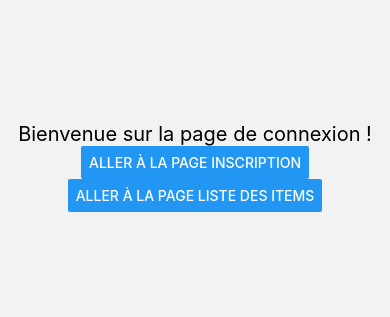
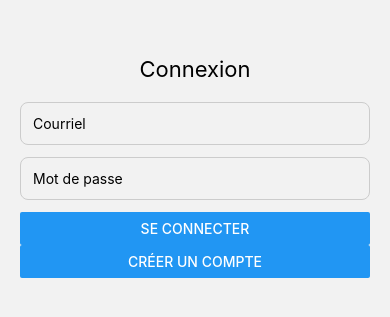
Before and after one commit to Mxzah/Projet-Application-Mobile, a React Native app in the folder code/: screen /Connexion in a window 390 px wide. Shown: the part 255-572 px from the top of the page. Built offline with nearby package versions, Linux system fonts and the light colour scheme.

Commit message:
Filtre les annonces par programmes et cours

```diff
--- a/code/App.js
+++ b/code/App.js
@@ -3,7 +3,7 @@ import { createNativeStackNavigator } from '@react-navigation/native-stack';
 import { SafeAreaProvider } from 'react-native-safe-area-context';
 import LoginScreen from './screens/auth/LoginScreen';
 import SignUpScreen from './screens/auth/SignUpScreen';
-import ListItemsScreen from './screens/items/ListItemsScreen';
+import ListAnnoncesScreen from './screens/items/ListAnnoncesScreen';
 import PlaceholderVendre from './screens/items/PlaceholderVendre';
 import PlaceholderProgrammes from './screens/items/PlaceholderProgrammes';
 import ProgrammeCoursScreen from './screens/items/ProgrammeCoursScreen';
@@ -24,8 +24,8 @@ export default function App() {
             component={SignUpScreen}
           />
           <Stack.Screen
-            name="ListeItems"
-            component={ListItemsScreen}
+            name="ListAnnonces"
+            component={ListAnnoncesScreen}
           />
           <Stack.Screen
             name="Vendre"
--- a/code/screens/auth/LoginScreen.js
+++ b/code/screens/auth/LoginScreen.js
@@ -1,17 +1,81 @@
-import { View, Text, Button } from 'react-native';
+import React, { useState } from "react";
+import { View, Text, TextInput, Button, Alert, ActivityIndicator } from "react-native";
+import authService from "../../services/Auth";
 
 export default function LoginScreen({ navigation }) {
+  const [courriel, setCourriel] = useState("");
+  const [motDePasse, setMotDePasse] = useState("");
+  const [loading, setLoading] = useState(false);
+
+  const handleLogin = async () => {
+    if (!courriel || !motDePasse) {
+      Alert.alert("Erreur", "Entre ton courriel et ton mot de passe.");
+      return;
+    }
+
+    try {
+      setLoading(true);
+
+      const success = await authService.logIn({
+        courriel,
+        mot_de_passe: motDePasse
+      });
+
+      setLoading(false);
+
+      if (success) {
+        console.log("success");
+        navigation.navigate("ListAnnonces");
+      } else {
+        Alert.alert("Erreur", "Courriel ou mot de passe incorrect.");
+      }
+    } catch (e) {
+      console.error(e);
+      setLoading(false);
+      Alert.alert("Erreur", "Impossible de se connecter.");
+    }
+  };
+
   return (
-    <View style={{ flex: 1, alignItems: 'center', justifyContent: 'center' }}>
-      <Text style={{ fontSize: 20 }}>Bienvenue sur la page de connexion !</Text>
-      <Button
-        title="Aller à la page Inscription"
-        onPress={() => navigation.navigate('Inscription')}
+    <View style={{ flex: 1, justifyContent: "center", padding: 20 }}>
+      <Text style={{ fontSize: 22, textAlign: "center", marginBottom: 20 }}>
+        Connexion
+      </Text>
+
+      <TextInput
+        placeholder="Courriel"
+        value={courriel}
+        onChangeText={setCourriel}
+        autoCapitalize="none"
+        keyboardType="email-address"
+        style={inputStyle}
       />
-      <Button
-        title="Aller à la page Liste des Items"
-        onPress={() => navigation.navigate('ListeItems')}
+
+      <TextInput
+        placeholder="Mot de passe"
+        value={motDePasse}
+        onChangeText={setMotDePasse}
+        secureTextEntry
+        style={inputStyle}
       />
+
+      {loading ? (
+        <ActivityIndicator size="large" />
+      ) : (
+        <Button title="Se connecter" onPress={handleLogin} />
+      )}
+      <Button title="Créer un compte" onPress={() => navigation.navigate('Inscription')} />
     </View>
+
+
   );
 }
+
+const inputStyle = {
+  width: "100%",
+  borderWidth: 1,
+  borderColor: "#ccc",
+  borderRadius: 8,
+  padding: 12,
+  marginBottom: 12,
+};
--- a/code/screens/auth/SignUpScreen.js
+++ b/code/screens/auth/SignUpScreen.js
@@ -1,10 +1,110 @@
-import { View, Text, Button } from 'react-native';
+import React, { useState } from 'react';
+import { View, Text, Button, TextInput, ActivityIndicator, Alert } from 'react-native';
+import authService from '../../services/Auth';
 
 export default function SignUpScreen({ navigation }) {
+  const [nom, setNom] = useState('');
+  const [prenom, setPrenom] = useState('');
+  const [courriel, setCourriel] = useState('');
+  const [motDePasse, setMotDePasse] = useState('');
+  const [isSubmitting, setIsSubmitting] = useState(false);
+
+  const handleSignUp = async () => {
+    if (!nom || !prenom || !courriel || !motDePasse) {
+      Alert.alert('Erreur', 'Veuillez remplir tous les champs.');
+      return;
+    }
+
+    try {
+      setIsSubmitting(true);
+
+      const success = await authService.signUp({
+        nom,
+        prenom,
+        courriel,
+        mot_de_passe: motDePasse
+      });
+
+
+
+      setIsSubmitting(false);
+
+      if (success) {
+        Alert.alert('Succès', 'Compte créé !', [
+          { text: 'OK', onPress: () => navigation.goBack() },
+        ]);
+      } else {
+        Alert.alert(
+          'Erreur',
+          "Impossible de créer l'utilisateur (courriel déjà utilisé ?)"
+        );
+      }
+    } catch (e) {
+      console.error(e);
+      setIsSubmitting(false);
+      Alert.alert(
+        'Erreur',
+        "Une erreur s'est produite lors de l'inscription."
+      );
+    }
+  };
+
+
   return (
-    <View style={{ flex: 1, alignItems: 'center', justifyContent: 'center' }}>
-      <Text style={{ fontSize: 20 }}>Voici la page d'inscription !</Text>
-      <Button title="Retour" onPress={() => navigation.goBack()} />
+    <View style={{ flex: 1, justifyContent: 'center', padding: 20 }}>
+      <Text style={{ fontSize: 22, marginBottom: 20, textAlign: 'center' }}>
+        Inscription
+      </Text>
+
+      <TextInput
+        placeholder="Nom"
+        value={nom}
+        onChangeText={setNom}
+        style={inputStyle}
+      />
+
+      <TextInput
+        placeholder="Prénom"
+        value={prenom}
+        onChangeText={setPrenom}
+        style={inputStyle}
+      />
+
+      <TextInput
+        placeholder="Courriel"
+        value={courriel}
+        onChangeText={setCourriel}
+        autoCapitalize="none"
+        keyboardType="email-address"
+        style={inputStyle}
+      />
+
+      <TextInput
+        placeholder="Mot de passe"
+        secureTextEntry
+        value={motDePasse}
+        onChangeText={setMotDePasse}
+        style={inputStyle}
+      />
+
+      {isSubmitting ? (
+        <ActivityIndicator size="large" />
+      ) : (
+        <Button title="Créer un compte" onPress={handleSignUp} />
+      )}
+
+      <View style={{ marginTop: 20 }}>
+        <Button title="Retour" onPress={() => navigation.goBack()} />
+      </View>
     </View>
   );
 }
+
+const inputStyle = {
+  width: '100%',
+  borderWidth: 1,
+  borderColor: '#ccc',
+  borderRadius: 8,
+  padding: 12,
+  marginBottom: 12
+};
--- a/code/screens/items/ListItemsScreen.js
+++ b/code/screens/items/ListAnnoncesScreen.js
@@ -1,8 +1,9 @@
+import { useEffect, useMemo, useState } from 'react';
 import { View, Text, Button, FlatList, Image, StyleSheet, TouchableOpacity } from 'react-native';
 import { SafeAreaView } from 'react-native-safe-area-context';
 import MarketplaceHeader from '../../components/MarketplaceHeader';
 
-const ITEMS = [
+const ANNONCES = [
   {
     id_annonce: 1,
     titre: '2019 McLaren 570S',
@@ -12,7 +13,6 @@ const ITEMS = [
     date_fin: '2025-12-31T23:59:59Z',
     prix_demande: 298900.0,
     id_cours: 1,
-    id_categorie: 10,
     id_utilisateur: 101,
     image: require('./assets/1.jpg'),
   },
@@ -25,7 +25,6 @@ const ITEMS = [
     date_fin: '2025-12-30T23:59:59Z',
     prix_demande: 180.0,
     id_cours: 2,
-    id_categorie: 20,
     id_utilisateur: 102,
     image: require('./assets/2.jpg'),
   },
@@ -38,7 +37,6 @@ const ITEMS = [
     date_fin: '2025-11-30T23:59:59Z',
     prix_demande: 950.0,
     id_cours: 3,
-    id_categorie: 30,
     id_utilisateur: 103,
     image: require('./assets/3.jpg'),
   },
@@ -51,7 +49,6 @@ const ITEMS = [
     date_fin: '2025-12-15T23:59:59Z',
     prix_demande: 45.0,
     id_cours: 4,
-    id_categorie: 40,
     id_utilisateur: 104,
     image: require('./assets/4.jpg'),
   },
@@ -65,7 +62,30 @@ function formatPrice(n) {
   }
 }
 
-export default function ListItemsScreen({ navigation }) {
+export default function ListAnnoncesScreen({ navigation, route }) {
+  const [selectedCoursIds, setSelectedCoursIds] = useState(() => route?.params?.filteredCoursIds ?? []);
+
+  useEffect(() => {
+    const incoming = route?.params?.filteredCoursIds;
+    if (Array.isArray(incoming)) {
+      setSelectedCoursIds(incoming);
+    }
+  }, [route?.params?.filteredCoursIds]);
+
+  const filteredAnnonces = useMemo(() => {
+    if (!selectedCoursIds?.length) return ANNONCES;
+    return ANNONCES.filter((annonce) => selectedCoursIds.includes(annonce.id_cours));
+  }, [selectedCoursIds]);
+
+  const handleOpenProgrammes = () => {
+    navigation.navigate('Programmes', { selectedCoursIds });
+  };
+
+  const handleClearFilters = () => {
+    navigation.setParams?.({ filteredCoursIds: [] });
+    setSelectedCoursIds([]);
+  };
+
   function renderCard({ item }) {
     return (
       <TouchableOpacity style={styles.card} activeOpacity={0.8}>
@@ -85,21 +105,33 @@ export default function ListItemsScreen({ navigation }) {
         active="Acheter"
         onPressVendre={() => navigation.navigate('Vendre')}
         onPressAcheter={() => { /* already here */ }}
-        onPressProgrammes={() => navigation.navigate('Programmes')}
+        onPressProgrammes={handleOpenProgrammes}
       />
 
       <View style={styles.sectionHeader}>
         <Text style={styles.sectionTitle}>Sélection du jour</Text>
       </View>
 
+      {selectedCoursIds.length > 0 && (
+        <View style={styles.filtersBanner}>
+          <Text style={styles.filtersText}>
+            {selectedCoursIds.length} cours sélectionné{selectedCoursIds.length > 1 ? 's' : ''}
+          </Text>
+          <Button title="Effacer" onPress={handleClearFilters} />
+        </View>
+      )}
+
       <FlatList
-        data={ITEMS}
+        data={filteredAnnonces}
         keyExtractor={(it) => String(it.id_annonce)}
         renderItem={renderCard}
         numColumns={2}
         columnWrapperStyle={styles.row}
         contentContainerStyle={styles.grid}
         showsVerticalScrollIndicator={false}
+        ListEmptyComponent={
+          <Text style={styles.empty}>Aucune annonce ne correspond à ces filtres.</Text>
+        }
       />
     </SafeAreaView>
   );
@@ -153,4 +185,25 @@ const styles = StyleSheet.create({
     fontWeight: '700',
     fontSize: 16,
   },
+  filtersBanner: {
+    marginHorizontal: 12,
+    marginBottom: 8,
+    padding: 12,
+    borderRadius: 8,
+    borderWidth: StyleSheet.hairlineWidth,
+    borderColor: '#d1d5db',
+    backgroundColor: '#f9fafb',
+    flexDirection: 'row',
+    alignItems: 'center',
+    justifyContent: 'space-between',
+  },
+  filtersText: {
+    fontWeight: '600',
+    color: '#111827',
+  },
+  empty: {
+    textAlign: 'center',
+    color: '#6b7280',
+    paddingVertical: 40,
+  },
 });
--- a/code/screens/items/PlaceholderVendre.js
+++ b/code/screens/items/PlaceholderVendre.js
@@ -8,7 +8,7 @@ export default function PlaceholderVendre({ navigation }) {
       <MarketplaceHeader
         active="Vendre"
         onPressVendre={() => { /* already here */ }}
-        onPressAcheter={() => navigation.navigate('ListeItems')}
+        onPressAcheter={() => navigation.navigate('ListAnnonces')}
         onPressProgrammes={() => navigation.navigate('Programmes')}
       />
       <View style={styles.centerContent}>
--- a/code/screens/items/ProgrammeCoursScreen.js
+++ b/code/screens/items/ProgrammeCoursScreen.js
@@ -20,7 +20,7 @@ export default function ProgrammeCoursScreen({ route, navigation }) {
       <MarketplaceHeader
         active="Programmes"
         onPressVendre={() => navigation.navigate('Vendre')}
-        onPressAcheter={() => navigation.navigate('ListeItems')}
+        onPressAcheter={() => navigation.navigate('ListAnnonces')}
         onPressProgrammes={() => navigation.navigate('Programmes')}
       />
       <View style={styles.listHeader}>
--- /dev/null
+++ b/code/services/Auth.js
@@ -0,0 +1,69 @@
+import User from "../screens/auth/User.model.js";
+
+
+class AuthService {
+    #currentUser = null // ATTENTION, à utiliser judicieusement
+
+    get currentUser() {
+        return this.#currentUser
+    }
+
+    async signUp(credentials) {
+        const response = await fetch(
+            "http://martha.jh.shawinigan.info/queries/insert-user/execute",
+            {
+                method: "POST",
+                body: JSON.stringify(credentials),
+                headers: {
+                    auth: "dGVhbTY6NzdDYzNjMzMwNDAyMzgxZSExNmFhOWE0OTUyOA==",
+                    "Content-Type": "application/json",
+                },
+            }
+        ).then((r) => r.json());
+
+        if (response.success) {
+            this.#currentUser = new User({
+                id: response.lastInsertId,
+                username: credentials.courriel,
+                nom: credentials.nom,
+                prenom: credentials.prenom,
+            });
+        }
+
+        return !!this.#currentUser;
+    }
+
+
+
+    async logIn({ courriel, mot_de_passe }) {
+        const response = await fetch(
+            "http://martha.jh.shawinigan.info/queries/select-user-auth/execute",
+            {
+                method: "POST",
+                body: JSON.stringify({ courriel, mot_de_passe }),
+                headers: {
+                    auth: "dGVhbTY6NzdDYzNjMzMwNDAyMzgxZSExNmFhOWE0OTUyOA==",
+                    "Content-Type": "application/json",
+                },
+            }
+        ).then(r => r.json());
+
+        if (response.success && response.data.length === 1) {
+            const user = response.data[0];
+            this.#currentUser = new User({
+                id: user.id_utilisateur,
+                username: user.courriel
+            });
+            return true;
+        }
+
+        this.#currentUser = null;
+        return false;
+    }
+
+
+    // ...
+}
+
+const service = new AuthService()
+export default service
```
Also changed, not shown: code/screens/auth/User.model.js (added, +10 -0 lines), code/screens/auth/UserCredentials.model.js (added, +7 -0 lines), code/screens/items/PlaceholderProgrammes.js (+18 -5 lines).
